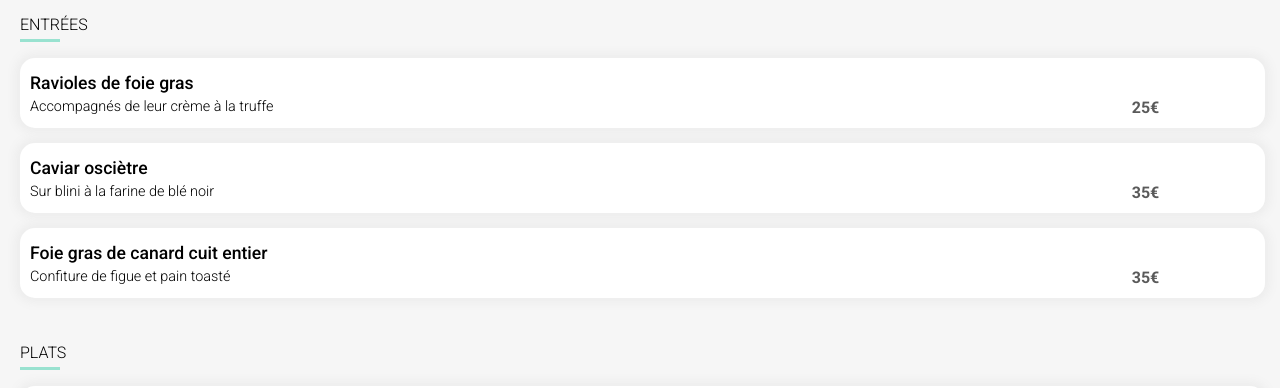
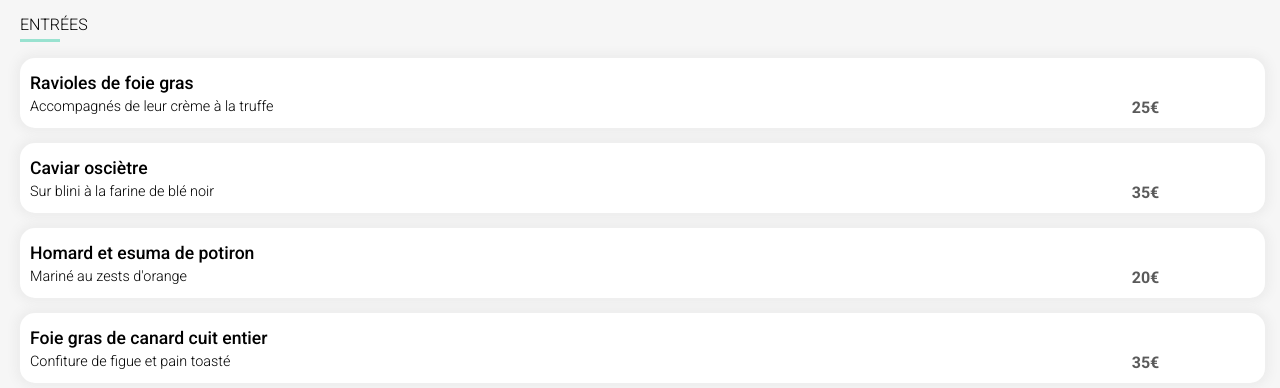
Before and after one commit to Aurelie1201/AurelieBenhar_3_26112020, a website: page la_note_enchantee.html in a window 1280 px wide. Shown: the part 412-800 px from the top of the page. Drawn offline with Linux system fonts and the light colour scheme; a web font is replaced by a local one.

Commit message:
ajout d'une entrée du menu de la note enchantée

```diff
--- a/la_note_enchantee.html
+++ b/la_note_enchantee.html
@@ -47,6 +47,12 @@
                     <div class="menu__nom">Caviar osci&egrave;tre</div>
                     <div class="menu__description">Sur blini &agrave; la farine de bl&eacute; noir</div>
                     <div class="menu__prix">35€</div>
+                </li>
+
+                <li>
+                    <div class="menu__nom">Homard et esuma de potiron</div>
+                    <div class="menu__description">Marin&eacute; au zests d'orange</div>
+                    <div class="menu__prix">20€</div>
                 </li>
 
                 <li>
--- a/public/sass/layout/_imageresto.scss
+++ b/public/sass/layout/_imageresto.scss
@@ -1,4 +1,5 @@
 .imageresto{
     width: 100%;
     height: 250px;
+    object-fit: cover;
 }
```
Also changed, not shown: public/css/a_la_francaise.css, 1 other file.
